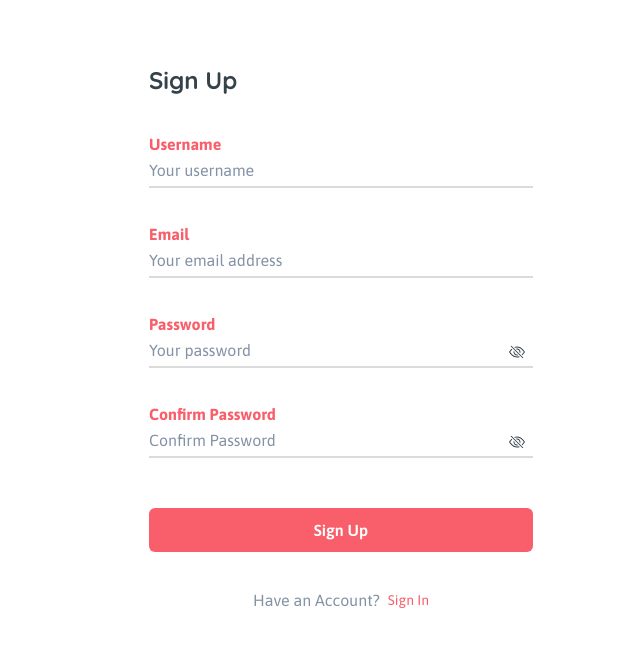
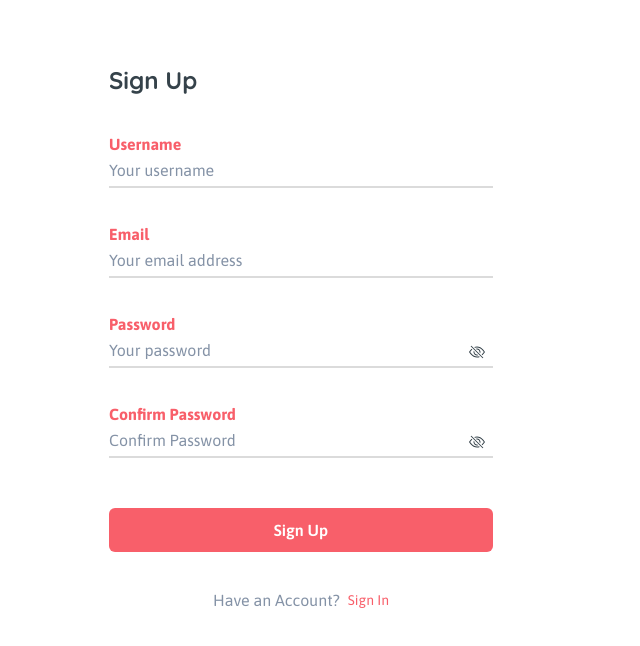
Before and after one commit to No-Country/C8-44-M-MERN, a React (Vite) app in the folder front/: page /register in a window 1280 px wide. Shown: the top 646 px of the page, without its empty margins (339-979 px from the left). Built offline with nearby package versions, Linux system fonts and the light colour scheme.

Commit message:
Forms centered

```diff
--- a/front/src/pages/Login/Login.tsx
+++ b/front/src/pages/Login/Login.tsx
@@ -29,7 +29,7 @@ const Login = () => {
   return user.isLoading || jwt.isLoading ? (
     <Loader />
   ) : (
-    <div className="main-container flex flex-col items-center">
+    <div className="auth-main-container flex flex-col items-center">
       <div className="flex flex-col gap-9 w-80 sm:w-96 2xl:w-[500px] mx-auto mb-auto mt-0">
         <div>
           <h1 className="title">Sign In</h1>
--- a/front/src/pages/Register/Register.tsx
+++ b/front/src/pages/Register/Register.tsx
@@ -49,7 +49,7 @@ const Register = () => {
     <Loader />
   ) : (
     <>
-      <div className="main-container flex flex-col items-center">
+      <div className="auth-main-container flex flex-col items-center">
         <div className="flex flex-col gap-9 w-80 sm:w-96 mx-auto mb-auto mt-0">
           <h1 className="title">Sign Up</h1>
           <RegisterForm />
--- a/front/src/styles/index.css
+++ b/front/src/styles/index.css
@@ -68,6 +68,10 @@
 
 .main-container {
   @apply px-8 pb-12 pt-16 min-h-screen w-full lg:pl-64 lg:pr-44;
+}
+
+.auth-main-container {
+  @apply px-8 pb-12 pt-16 min-h-screen w-full;
 }
 
 .red-label {
```
